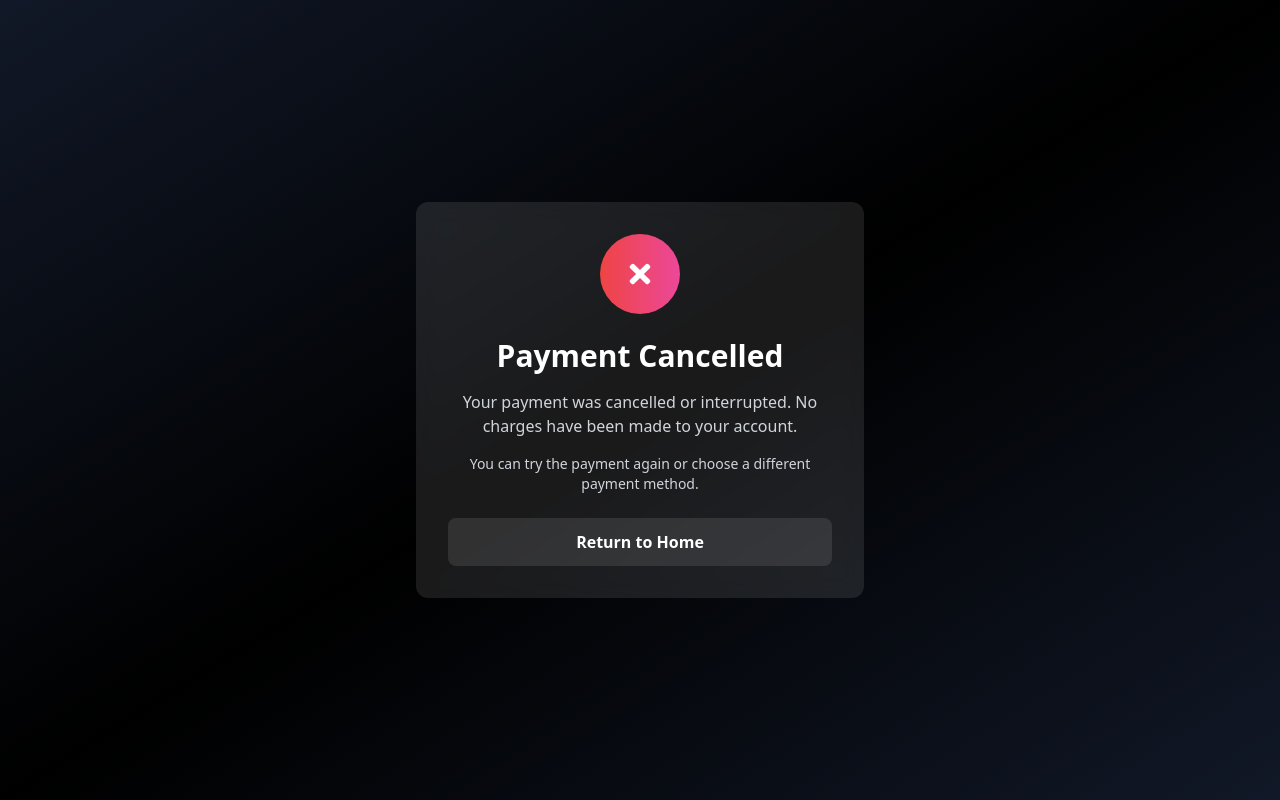
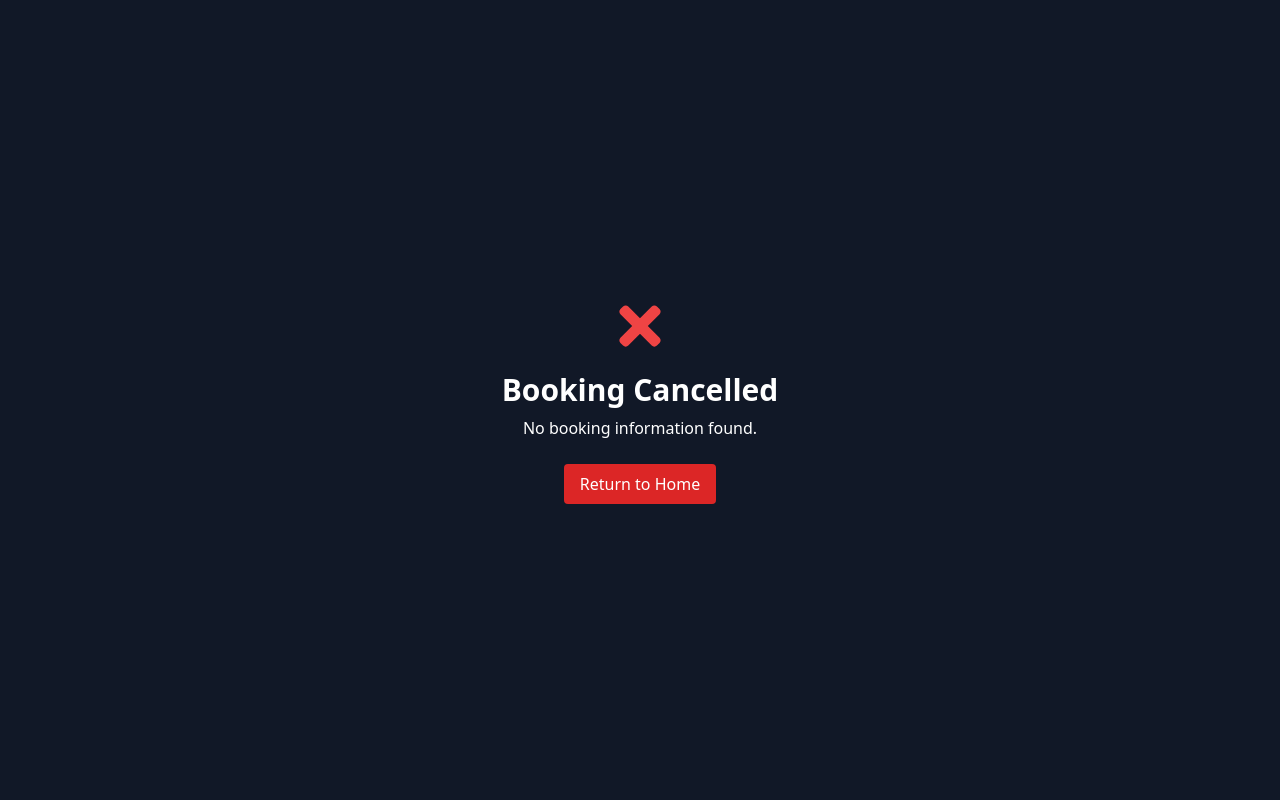
Before and after one commit to cytycoone/Celebbook, a Next.js app: page /booking/cancel in a window 1280 px wide. Built offline with nearby package versions, Linux system fonts and the light colour scheme.

Commit message:
Patch booking pages for Render deployment (dynamic client pages)

```diff
--- a/src/app/booking/cancel/page.tsx
+++ b/src/app/booking/cancel/page.tsx
@@ -1,58 +1,63 @@
 'use client';
 export const dynamic = 'force-dynamic';
 
+import { useEffect, useState } from 'react';
 import { useSearchParams } from 'next/navigation';
 import Link from 'next/link';
-import { FaTimes } from 'react-icons/fa';
+import { FaTimes, FaSpinner } from 'react-icons/fa';
 
 const BookingCancelPage = () => {
   const searchParams = useSearchParams();
   const orderId = searchParams.get('order_id');
+  const [cancelInfo, setCancelInfo] = useState<any>(null);
+  const [loading, setLoading] = useState(true);
+
+  useEffect(() => {
+    if (!orderId) {
+      setLoading(false);
+      return;
+    }
+
+    const fetchCancel = async () => {
+      try {
+        const response = await fetch(`/api/bookings/${orderId}`);
+        if (response.ok) {
+          const data = await response.json();
+          setCancelInfo(data.booking);
+        }
+      } catch (error) {
+        console.error('Error fetching booking cancel info:', error);
+      } finally {
+        setLoading(false);
+      }
+    };
+
+    fetchCancel();
+  }, [orderId]);
+
+  if (loading) {
+    return (
+      <div className="min-h-screen bg-gray-900 flex items-center justify-center">
+        <FaSpinner className="text-4xl text-red-500 animate-spin" />
+      </div>
+    );
+  }
 
   return (
-    <div className="min-h-screen bg-gradient-to-br from-gray-900 via-black to-gray-900 flex items-center justify-center p-4">
-      <div className="bg-white/10 backdrop-blur-md rounded-xl p-8 max-w-md w-full text-center">
-        <div className="w-20 h-20 mx-auto mb-6 rounded-full bg-gradient-to-r from-red-500 to-pink-500 flex items-center justify-center">
-          <FaTimes className="text-3xl text-white" />
-        </div>
-
-        <h1 className="text-3xl font-bold text-white mb-4">Payment Cancelled</h1>
-
-        <div className="mb-6">
-          <p className="text-gray-300 mb-4">
-            Your payment was cancelled or interrupted. No charges have been made to your account.
-          </p>
-
-          {orderId && (
-            <div className="bg-white/5 rounded-lg p-4 mb-4">
-              <p className="text-sm text-gray-400 mb-1">Booking Reference:</p>
-              <p className="text-white font-mono text-sm">{orderId}</p>
-            </div>
+    <div className="min-h-screen bg-gray-900 flex flex-col items-center justify-center p-4 text-white">
+      <FaTimes className="text-6xl text-red-500 mb-4" />
+      <h1 className="text-3xl font-bold mb-2">Booking Cancelled</h1>
+      {cancelInfo ? (
+        <p>Your booking with ID {cancelInfo._id} has been cancelled.</p>
+      ) : (
+        <p>No booking information found.</p>
       )}
-
-          <p className="text-gray-300 text-sm">
-            You can try the payment again or choose a different payment method.
-          </p>
-        </div>
-
-        <div className="space-y-3">
-          {orderId && (
-            <Link
-              href={`/booking/${orderId}`}
-              className="block w-full bg-gradient-to-r from-purple-600 to-pink-600 text-white font-semibold py-3 px-6 rounded-lg hover:from-purple-700 hover:to-pink-700 transition-all duration-300"
-            >
-              Try Payment Again
-            </Link>
-          )}
-
       <Link
         href="/"
-            className="block w-full bg-white/10 text-white font-semibold py-3 px-6 rounded-lg hover:bg-white/20 transition-all duration-300"
+        className="mt-6 bg-red-600 py-2 px-4 rounded hover:bg-red-700 transition"
       >
         Return to Home
       </Link>
-        </div>
-      </div>
     </div>
   );
 };
```
Lines whose indentation alone changed are shown as unchanged.
